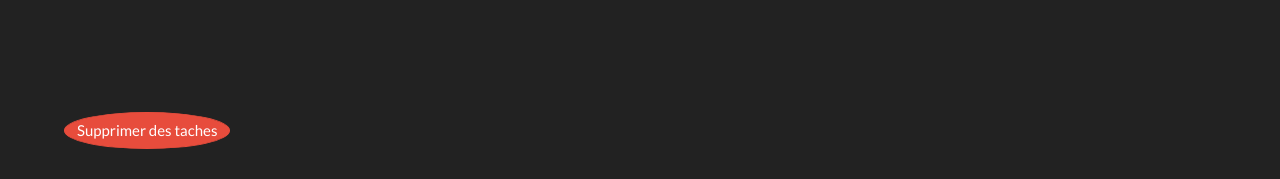
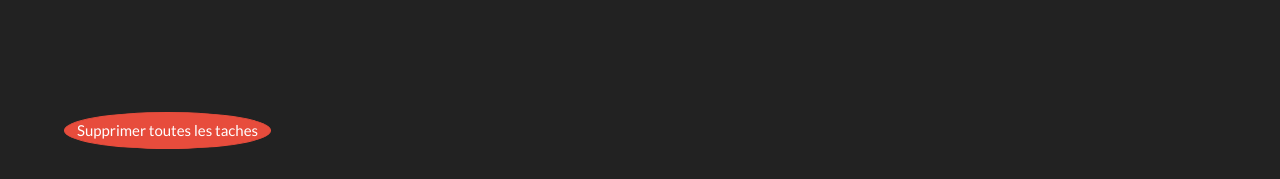
Before and after one commit to skynokk/TuMeCherches_TuMeTrouves, a website: page Gantt/Client/index.html in a window 1280 px wide. Shown: the part 61-240 px from the top of the page. Drawn offline with nearby package versions, Linux system fonts and the light colour scheme; no server answers.

Commit message:
modif bouton suppression

```diff
--- a/Gantt/Client/index.html
+++ b/Gantt/Client/index.html
@@ -18,7 +18,7 @@
     <ul id="gantt_project"></ul><br>
     <ul id="gantt_task"></ul><br>
     <form id="suppressionTache">
-      <button class="btn btn-danger btn-supp">Supprimer des taches</button>
+      <button class="btn btn-danger btn-supp">Supprimer toutes les taches</button>
     </form>
     <form id="modificationTache">
       <button class="btn btn-danger btn-supp Mod">Modifier la tache</button>
```
